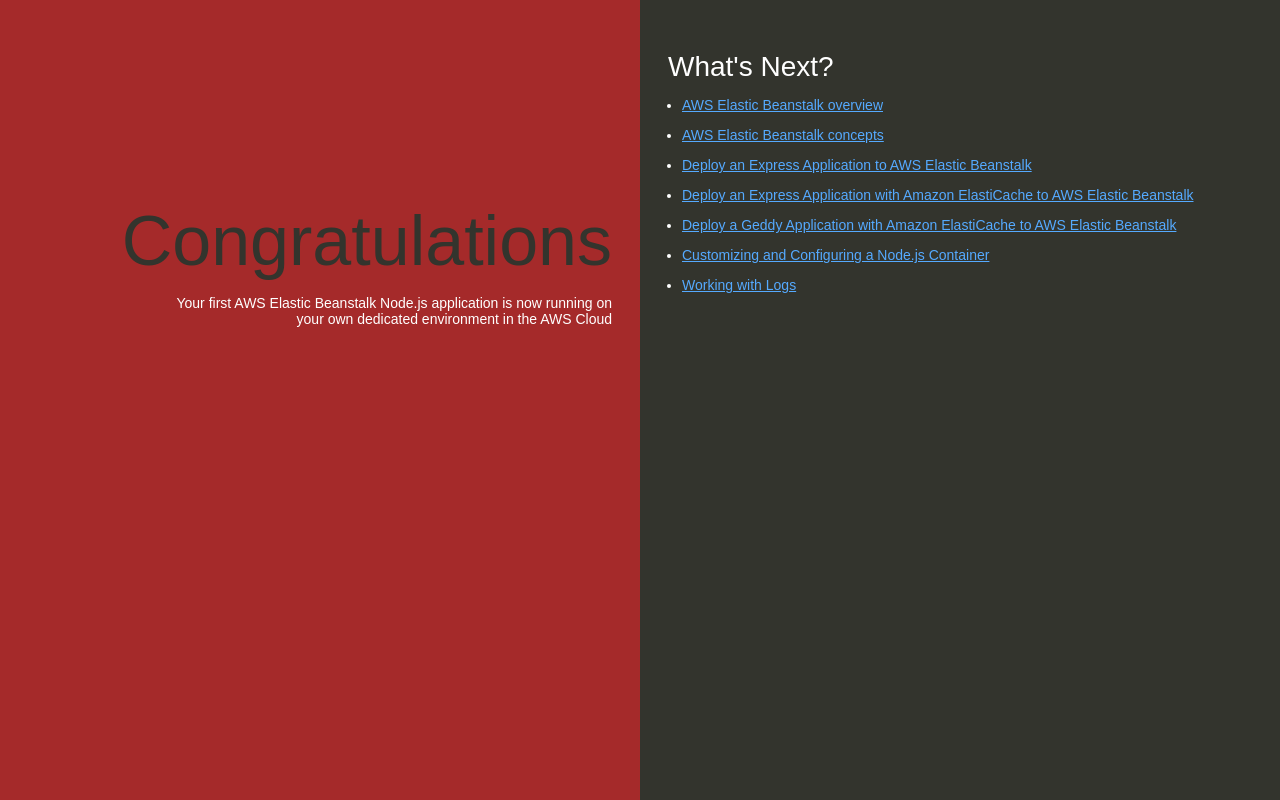
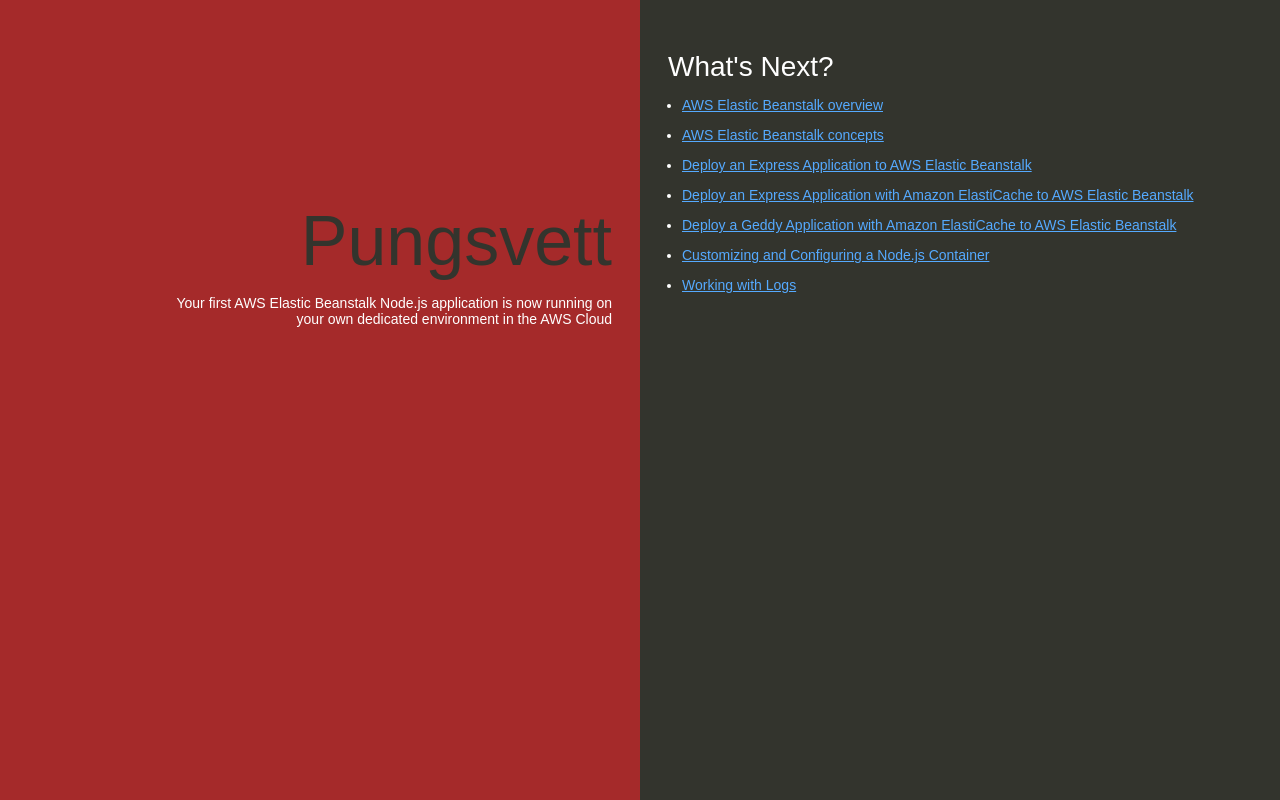
Before and after one commit to tlundin/my-nodejs-app, a website: page index.html in a window 1280 px wide. Drawn offline with Linux system fonts and the light colour scheme.

Commit message:
Update index.html

```diff
--- a/index.html
+++ b/index.html
@@ -74,7 +74,7 @@
   </head>
   <body>
     <div class="textColumn">
-      <h1>Congratulations</h1>
+      <h1>Pungsvett</h1>
       <p>Your first AWS Elastic Beanstalk Node.js application is now running on your own dedicated environment in the AWS Cloud</p>
     </div>
     <div class="linksColumn">
```
